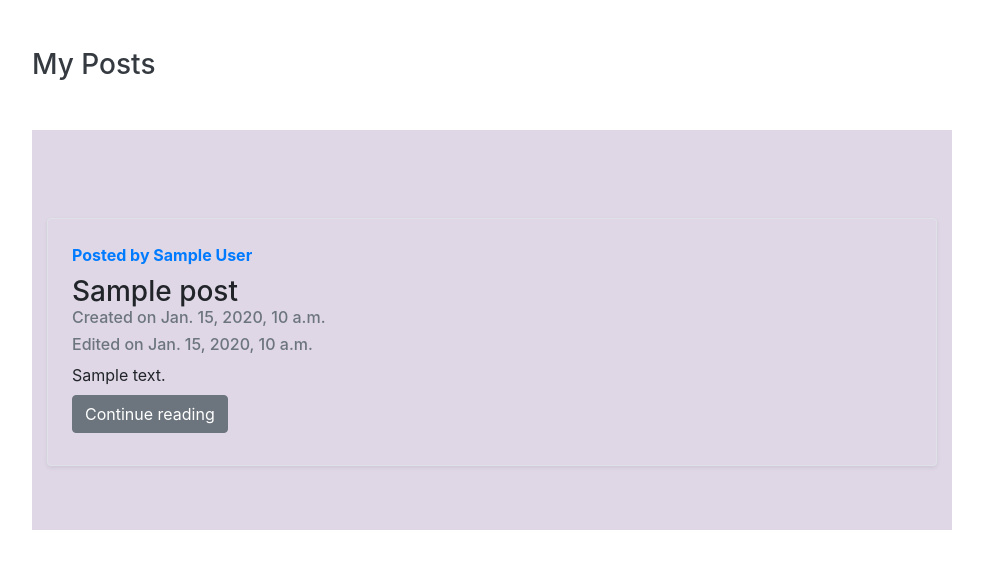
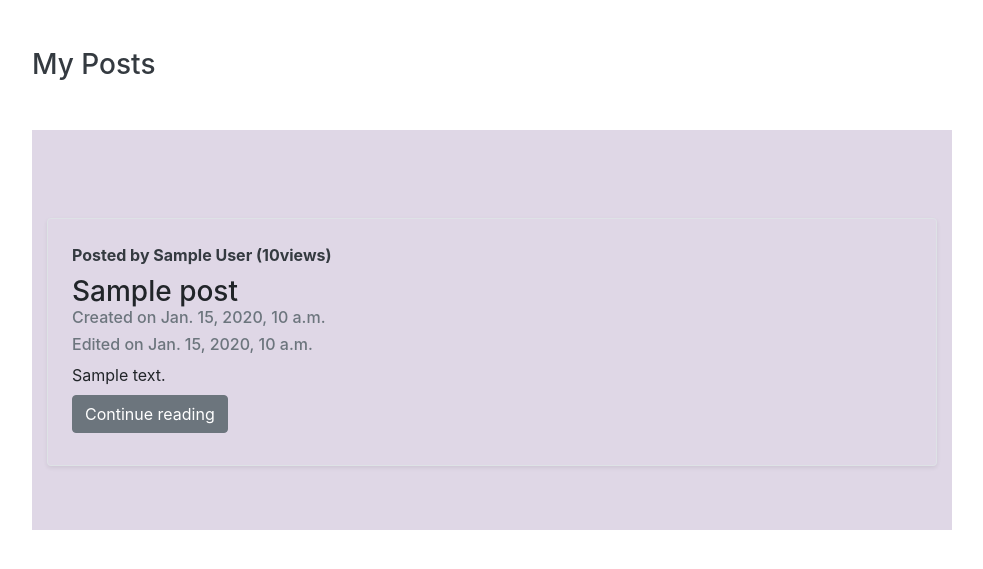
Before and after one commit to rayanserrao/Django-MiniBlog, a Django app: page / in a window 1280 px wide. Shown: the part 56-625 px from the top of the page, without its empty margins (53-1036 px from the left). Run offline with Django 3.2, Linux system fonts and the light colour scheme; tables that the repository leaves empty hold one stand-in row (values such as "Sample post").

Commit message:
small changes

```diff
--- a/blog/templates/blogs.html
+++ b/blog/templates/blogs.html
@@ -43,7 +43,7 @@ Blog home
             <img class="rounded mx-auto d-block w-100 p-2 border border-dark rounded-pill"
                 src="{% static 'images/user.png' %}" alt="user">
         </div>
-        <div class="col-md-11"><b>{{comment.user.username}} </b>
+        <div class="col-md-11"><b>{{comment.user}} </b>
             <small class="text-muted text-dark badge badge-light  "> {{comment.time_posted | naturaltime}}</small>
             <div>{{comment.comment}}
 
--- a/blog/templates/home.html
+++ b/blog/templates/home.html
@@ -17,7 +17,7 @@ Home page
 
 
                 <div class="col p-4 d-flex flex-column position-static">
-                    <strong class="d-inline-block mb-2 text-primary"> Posted by {{post.author}}</strong>
+                    <strong class="d-inline-block mb-2 text-dark"> Posted by {{post.author}} ({{post.views}}views)</strong>
                     <h3 class="mb-0">{{post.title}}</h3>
                     <h6 class="text-muted">Created on {{post.date_added}}</h6>
                     <h6 class="text-muted">Edited on {{post.date_updated}}</h6>
--- a/blog/views.py
+++ b/blog/views.py
@@ -19,8 +19,10 @@ def bloghome(request):
 def blogs(request,blogid):
     posts= Post.objects.get(id=blogid)
 
+    #views
     posts.views = posts.views + 1
     posts.save()
+
     comments = BlogComment.objects.filter(post=posts,parent=None)
     replies = BlogComment.objects.filter(post=posts).exclude(parent=None)
     replydict = {}
```
